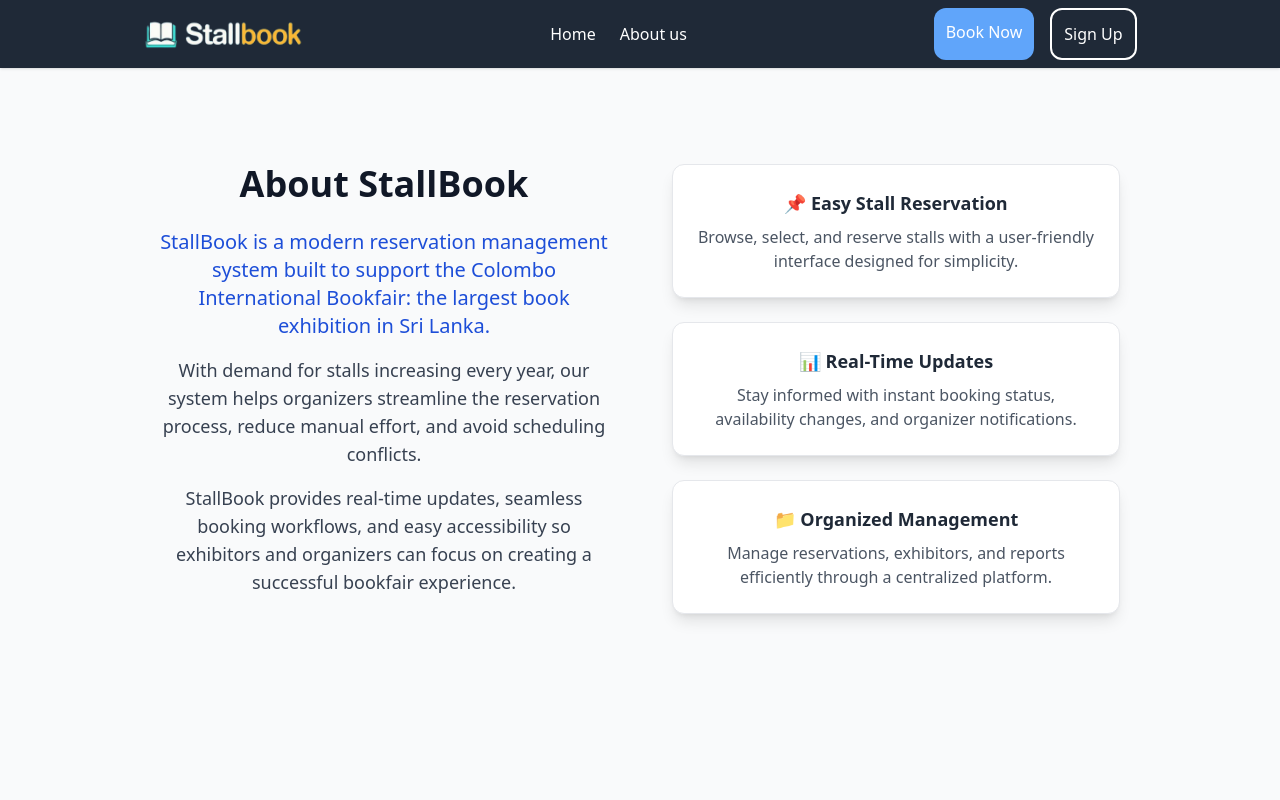
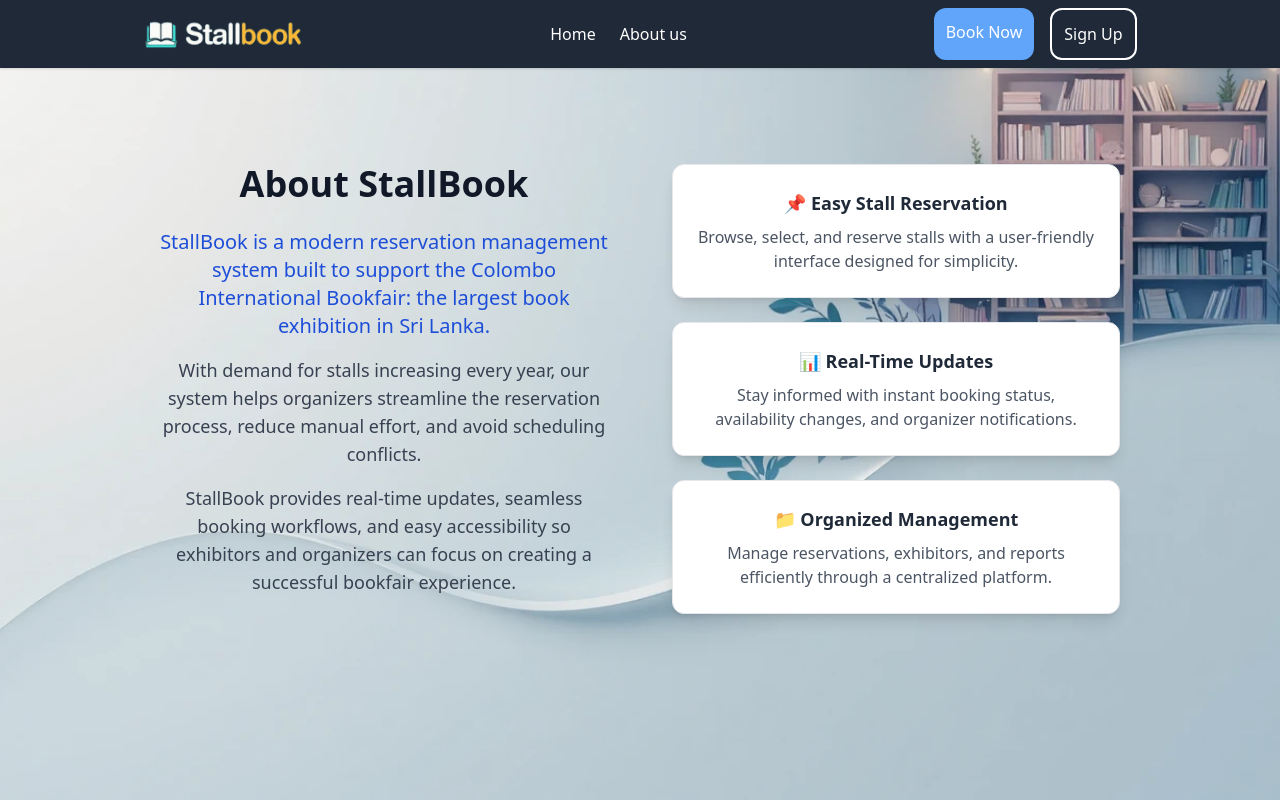
Before and after one commit to StallBook/BookFair_Management_System, a React (Create React App) app in the folder publicportalfrontend/: page /about in a window 1280 px wide. Built offline with nearby package versions, Linux system fonts and the light colour scheme; no server answers.

Commit message:
add background image to about page

```diff
--- a/publicportalfrontend/src/pages/About.tsx
+++ b/publicportalfrontend/src/pages/About.tsx
@@ -1,6 +1,7 @@
 import React from "react";
 import { motion } from "framer-motion";
 import Navbar from "../components/Navbar";
+import bg from "../assets/b2.png";
 
 const fadeUp = {
     hidden: { opacity: 0, y: 40 },
@@ -22,13 +23,12 @@
 
 const About = () => {
     return (
-        <div className="min-h-screen bg-gray-50 flex flex-col text-gray-800">
+        <div className="min-h-screen bg-gray-50 flex flex-col bg-cover bg-center text-gray-800" style={{ backgroundImage: `url(${bg})` }}
+        >
             <Navbar />
 
-            {/* MAIN SECTION */}
             <div className="px-6 md:px-20 lg:px-40 mt-24 mb-20 grid grid-cols-1 md:grid-cols-2 gap-16 items-start">
 
-                {/* LEFT SIDE: TEXT */}
                 <motion.div initial="hidden" animate="visible">
                     <motion.h1
                         className="text-3xl md:text-4xl font-bold text-gray-900 mb-6"
--- a/publicportalfrontend/src/pages/Home.tsx
+++ b/publicportalfrontend/src/pages/Home.tsx
@@ -55,7 +55,6 @@
         >
             <Navbar className="w-full" />
 
-            {/* Welcome Section */}
             <motion.div
                 className="text-center mt-12 px-6 md:px-20 lg:px-40"
                 initial="hidden"
```
